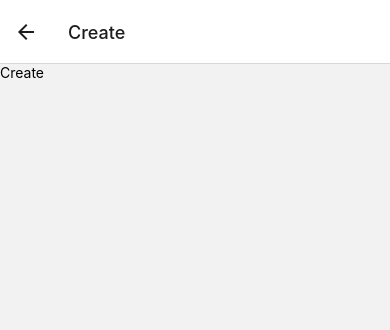
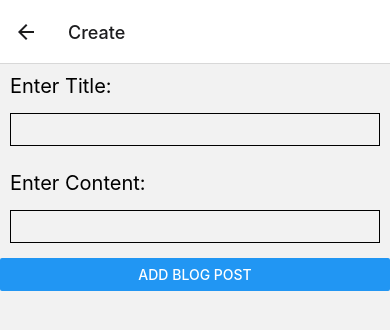
Before and after one commit to kikani-parth/blog, a React Native app: screen /Create in a window 390 px wide. Shown: the top 330 px of the page. Built offline with nearby package versions, Linux system fonts and the light colour scheme.

Commit message:
implement functionality to add blog post

```diff
--- a/src/context/BlogContext.js
+++ b/src/context/BlogContext.js
@@ -7,7 +7,8 @@ const blogReducer = (state, action) => {
         ...state,
         {
           id: `${new Date().getTime()}-${Math.floor(Math.random() * 10000)}`,
-          title: `Blog Post #${state.length + 1}`,
+          title: action.payload.title,
+          content: action.payload.content,
         },
       ];
 
@@ -20,8 +21,8 @@ const blogReducer = (state, action) => {
 };
 
 const addBlogPost = (dispatch) => {
-  return () => {
-    dispatch({ type: 'add_blogpost' });
+  return (title, content) => {
+    dispatch({ type: 'add_blogpost', payload: { title, content } });
   };
 };
 
--- a/src/screens/CreateScreen.js
+++ b/src/screens/CreateScreen.js
@@ -1,15 +1,48 @@
-import React, { useContext } from 'react';
-import { View, Text, StyleSheet } from 'react-native';
+import React, { useContext, useState } from 'react';
+import { View, Text, TextInput, StyleSheet, Button } from 'react-native';
 import { Context as BlogContext } from '../context/BlogContext';
 
 const CreateScreen = ({ route }) => {
+  const [title, setTitle] = useState('');
+  const [content, setContent] = useState('');
+  const { addBlogPost } = useContext(BlogContext);
+
   return (
     <View>
-      <Text>Create</Text>
+      <Text style={styles.label}>Enter Title:</Text>
+      <TextInput
+        style={styles.input}
+        value={title}
+        onChangeText={(text) => setTitle(text)}
+      />
+      <Text style={styles.label}>Enter Content:</Text>
+      <TextInput
+        style={styles.input}
+        value={content}
+        onChangeText={(text) => setContent(text)}
+      />
+      <Button
+        title="Add Blog Post"
+        onPress={() => addBlogPost(title, content)}
+      />
     </View>
   );
 };
 
-const styles = StyleSheet.create({});
+const styles = StyleSheet.create({
+  label: {
+    fontSize: 20,
+    margin: 10,
+    marginBottom: 5,
+  },
+  input: {
+    fontSize: 18,
+    borderWidth: 1,
+    borderColor: 'black',
+    margin: 10,
+    marginBottom: 15,
+    padding: 5,
+  },
+});
 
 export default CreateScreen;
```
